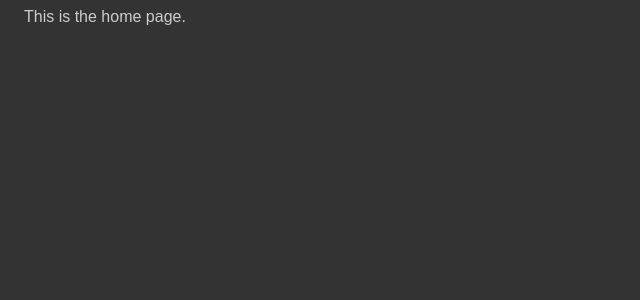
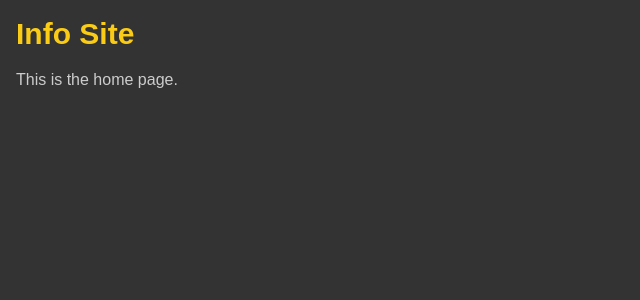
Before and after one commit to edwardtanguay/et001-nextjs-usecontext, a Next.js app: page / in a window 1280 px wide. Shown: the top 300 px of the page, without its empty margins (0-640 px from the left). Built offline with nearby package versions, Linux system fonts and the light colour scheme.

Commit message:
basic site style

```diff
--- a/app/layout.tsx
+++ b/app/layout.tsx
@@ -1,16 +1,20 @@
-import '../styles/site.css'
+import Header from '../components/Header';
+import '../styles/globals.css';
+import '../styles/site.scss';
 
 export default function RootLayout({
-  children,
+	children
 }: {
-  children: React.ReactNode
+	children: React.ReactNode;
 }) {
 	return (
 		<>
 			<html>
 				<head />
-      <body>{children}</body>
+        <body>
+         <Header/>
+          {children}</body>
 			</html>
 		</>
-  )
+	);
 }
--- /dev/null
+++ b/components/Header.tsx
@@ -0,0 +1,9 @@
+import React from 'react';
+
+function Header() {
+	return (
+		<h1 className="text-yellow-400 text-3xl font-bold mb-4">Info Site</h1>
+	);
+}
+
+export default Header;
--- a/package.json
+++ b/package.json
@@ -8,7 +8,8 @@
   "dependencies": {
     "next": "latest",
     "react": "18.2.0",
-    "react-dom": "18.2.0"
+    "react-dom": "18.2.0",
+    "sass": "^1.58.0"
   },
   "devDependencies": {
     "@types/node": "18.11.3",
--- a/styles/site.css
+++ b/styles/site.scss
@@ -2,5 +2,5 @@ body {
 	background-color: #333;
 	color: #ccc;
 	font-family: sans-serif;
-	padding: 0 1rem;
+	padding: 1rem;
 }
```
Also changed, not shown: 1 other file (tests, documents, lock files or other folders). Lines whose indentation alone changed are shown as unchanged.
